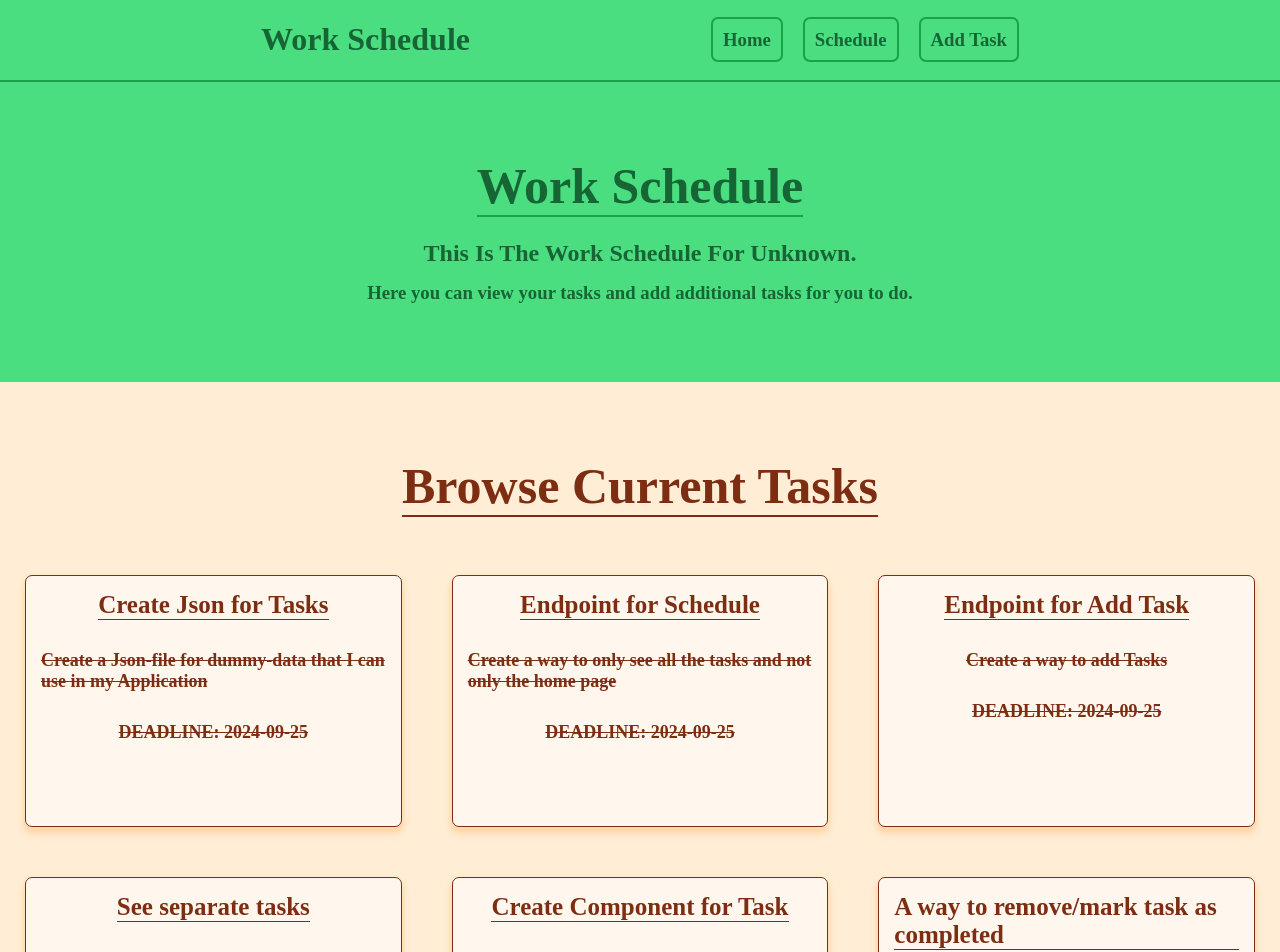
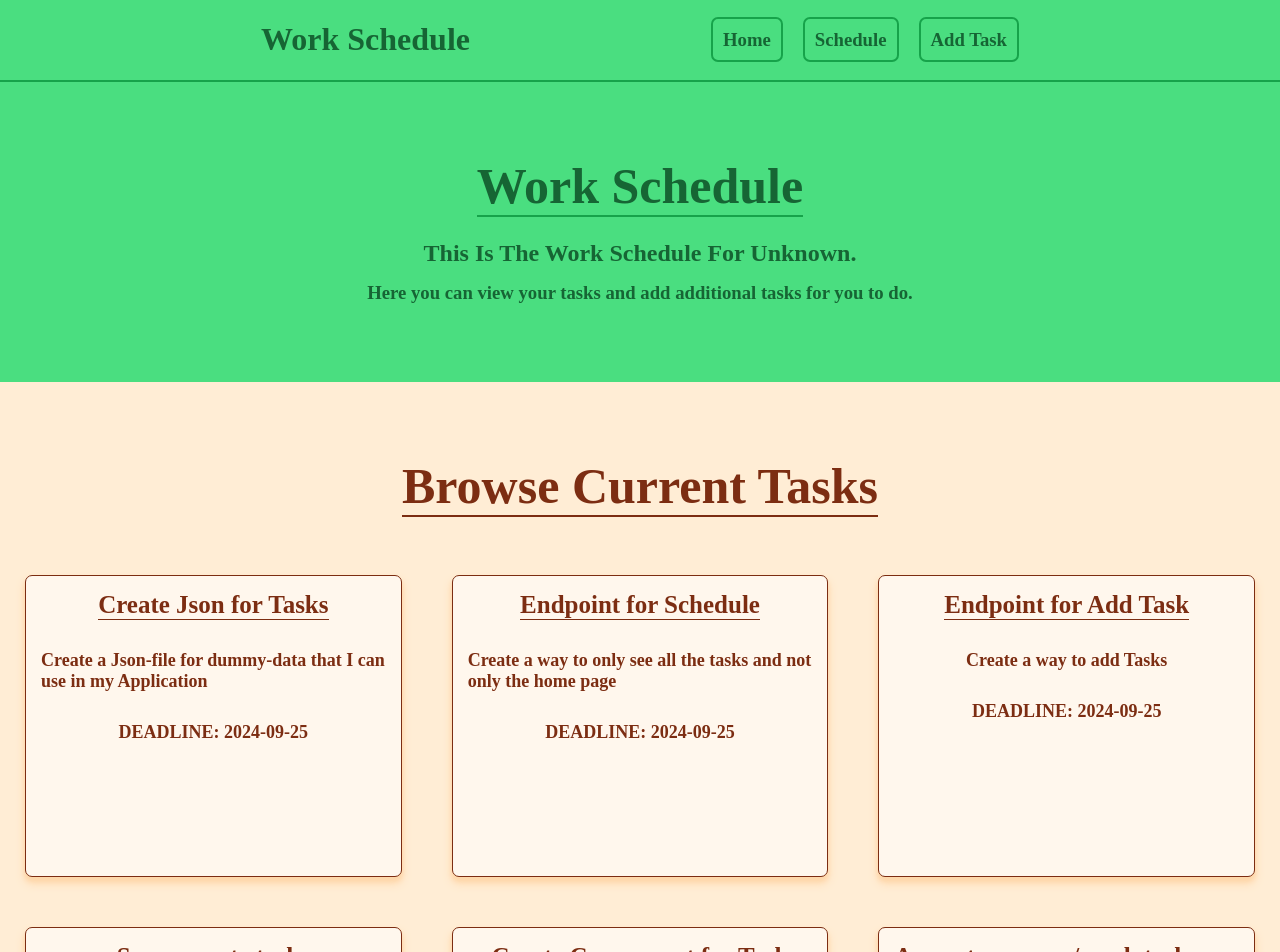
Before and after one commit to Win-ther/vue-labb2, a Vue app: page / in a window 1280 px wide. Shown: the top 952 px of the page. Built offline with nearby package versions, Linux system fonts and the light colour scheme.

Commit message:
Adjusted height on Task Section

```diff
--- a/src/components/Task.vue
+++ b/src/components/Task.vue
@@ -6,11 +6,7 @@ const props = defineProps({
 });
 
 const toggleDone = () =>{
-  if (props.task.done === true) {
-    props.task.done = false;
-  }else{
-    props.task.done = true;
-  }
+  props.task.done = props.task.done !== true;
 }
 </script>
 
@@ -27,14 +23,14 @@ const toggleDone = () =>{
 .done{
   background-color: rgb(220 252 231);
 }
-.done h3, p{
+.done h3, .done p{
   text-decoration: line-through;
 }
 section {
   display: flex;
   flex-direction: column;
   width: 1fr;
-  height: 250px;
+  height: 300px;
   background-color: rgb(255 247 237);
   box-shadow: 0 4px 4px 0 rgb(254 215 170), 0 6px 10px 0 rgb(254 215 170);
   margin: 25px;
```
